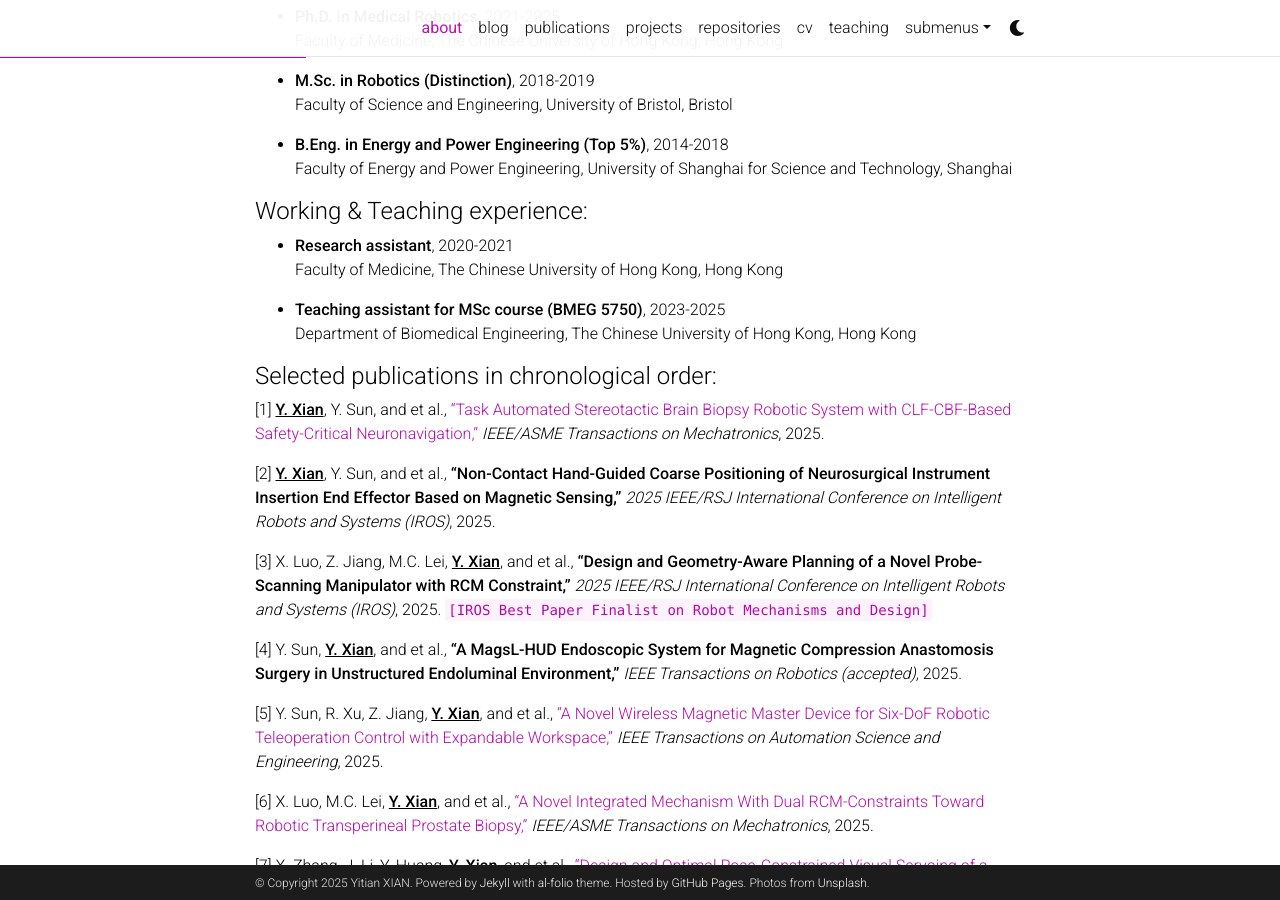
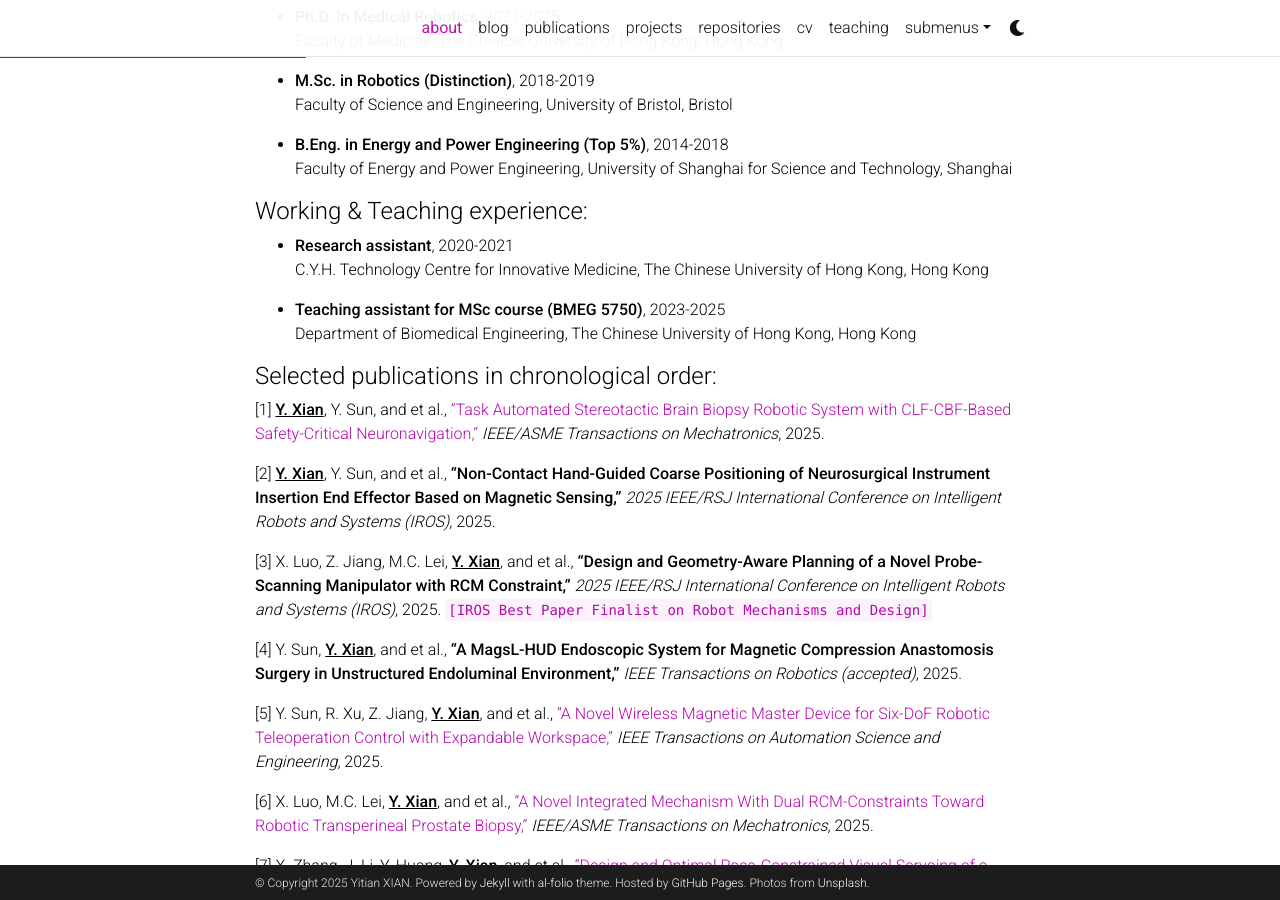
Before and after one commit to yitian-xian/yitian-xian.github.io, a Jekyll site: the page built from _pages/about.md, in a window 1280 px wide and 900 px high, scrolled down 513 px. Built offline with Jekyll 4.4.1, drawn with Linux system fonts in a browser that asks for light colours; full-size pictures stand in for the smaller copies a plugin makes; emoji names are drawn with the system emoji font; comment, search, counter and statistics services are not loaded; a style sheet for code colours, icons or effects is not loaded.

Commit message:
Update about.md

```diff
--- a/_pages/about.md
+++ b/_pages/about.md
@@ -42,7 +42,7 @@ Faculty of Energy and Power Engineering, University of Shanghai for Science and
 
 #### Working & Teaching experience:
 * **Research assistant**, 2020-2021<br>
-Faculty of Medicine, The Chinese University of Hong Kong, Hong Kong
+C.Y.H. Technology Centre for Innovative Medicine, The Chinese University of Hong Kong, Hong Kong
 
 * **Teaching assistant for MSc course (BMEG 5750)**, 2023-2025<br>
 Department of Biomedical Engineering, The Chinese University of Hong Kong, Hong Kong
```
